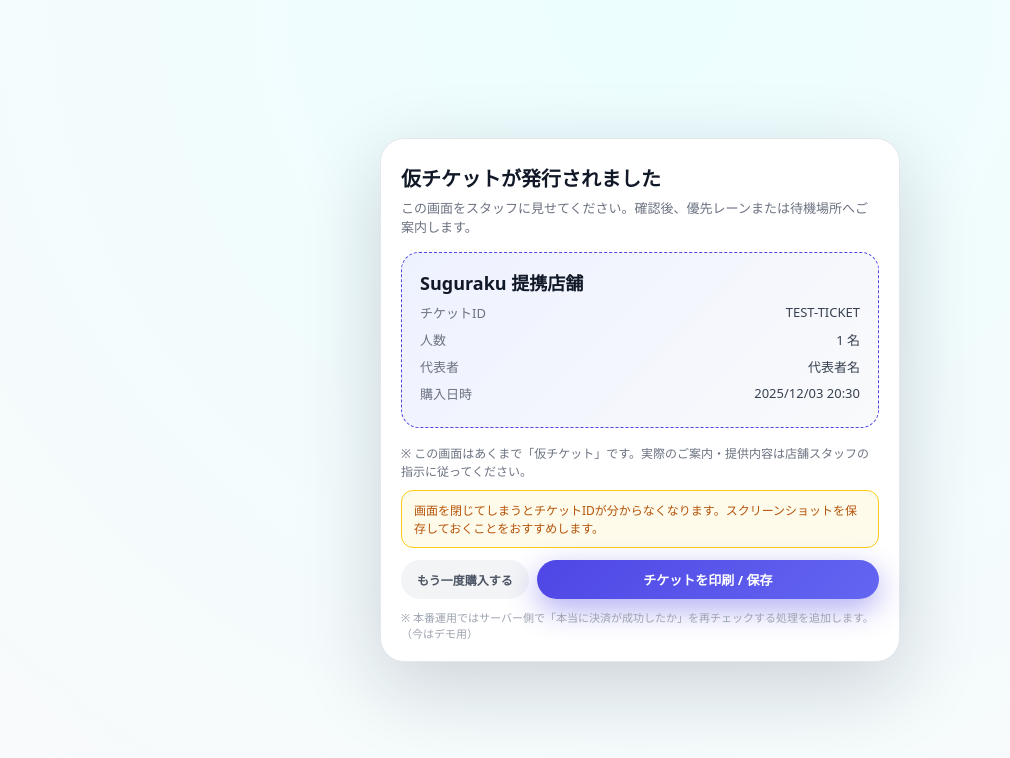
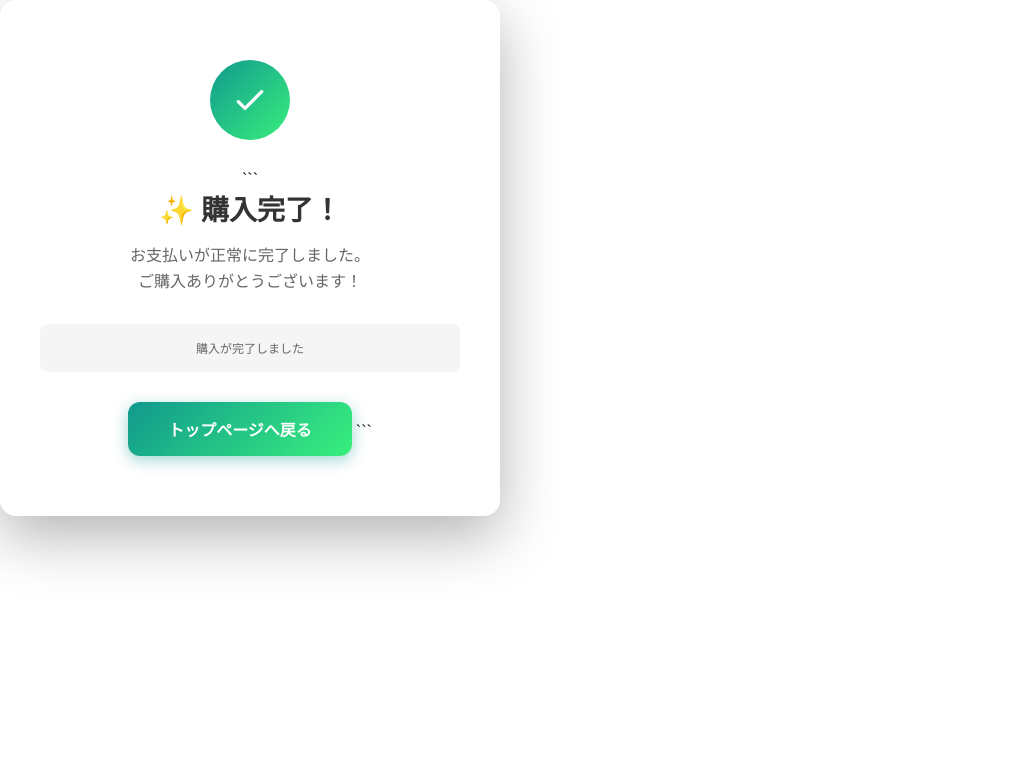
Before and after one commit to Tsfuture/suguraku-web, a website: page public/success.html in a window 1280 px wide. Shown: the whole page, without its empty margins (0-1010 px from the left). Drawn offline with Linux system fonts and the light colour scheme.

Commit message:
Update success.html

````diff
--- a/public/success.html
+++ b/public/success.html
@@ -1,209 +1,145 @@
 <!DOCTYPE html>
+
 <html lang="ja">
 <head>
-  <meta charset="UTF-8" />
-  <meta name="viewport" content="width=device-width, initial-scale=1.0" />
-  <title>Suguraku - 仮チケット</title>
+  <meta charset="UTF-8">
+  <meta name="viewport" content="width=device-width, initial-scale=1.0">
+  <title>購入完了 - Suguraku</title>
   <style>
     * {
-      box-sizing: border-box;
       margin: 0;
       padding: 0;
-      font-family: system-ui, -apple-system, BlinkMacSystemFont, "Segoe UI",
-        sans-serif;
+      box-sizing: border-box;
     }
 
+```
 body {
+  font-family: -apple-system, BlinkMacSystemFont, 'Segoe UI', Roboto, 'Helvetica Neue', Arial, sans-serif;
+  background: linear-gradient(135deg, #11998e 0%, #38ef7d 100%);
   min-height: 100vh;
   display: flex;
+  align-items: center;
   justify-content: center;
-      align-items: center;
-      background: radial-gradient(circle at top, #ecfeff, #f9fafb);
-      padding: 16px;
+  padding: 20px;
 }
 
-    .card {
+.container {
+  background: white;
+  border-radius: 16px;
+  box-shadow: 0 20px 60px rgba(0,0,0,0.3);
+  max-width: 500px;
   width: 100%;
-      max-width: 520px;
-      background: #ffffff;
-      border-radius: 24px;
-      padding: 24px 20px 20px;
-      box-shadow: 0 24px 80px rgba(15, 23, 42, 0.18);
-      border: 1px solid #e5e7eb;
+  padding: 60px 40px;
+  text-align: center;
 }
 
-    .title {
-      font-size: 20px;
-      font-weight: 700;
-      color: #111827;
-      margin-bottom: 6px;
+.success-icon {
+  width: 80px;
+  height: 80px;
+  background: linear-gradient(135deg, #11998e 0%, #38ef7d 100%);
+  border-radius: 50%;
+  display: flex;
+  align-items: center;
+  justify-content: center;
+  margin: 0 auto 30px;
+  animation: scaleIn 0.5s ease;
 }
 
-    .subtitle {
-      font-size: 13px;
-      color: #6b7280;
-      margin-bottom: 16px;
+@keyframes scaleIn {
+  from {
+    transform: scale(0);
+  }
+  to {
+    transform: scale(1);
+  }
 }
 
-    .ticket {
-      border-radius: 18px;
-      border: 1px dashed #4f46e5;
-      padding: 16px 18px;
-      background: linear-gradient(135deg, #eef2ff, #f9fafb);
-      margin-bottom: 16px;
+.success-icon svg {
+  width: 40px;
+  height: 40px;
+  color: white;
 }
 
-    .ticket-row {
-      display: flex;
-      justify-content: space-between;
-      margin-bottom: 8px;
-      font-size: 13px;
-      color: #374151;
+h1 {
+  font-size: 28px;
+  color: #333;
+  margin-bottom: 15px;
 }
 
-    .ticket-label {
-      color: #6b7280;
+p {
+  color: #666;
+  font-size: 16px;
+  line-height: 1.6;
+  margin-bottom: 30px;
 }
 
-    .ticket-main {
-      font-size: 18px;
-      font-weight: 700;
-      color: #111827;
-      margin-bottom: 8px;
+.session-id {
+  background: #f5f5f5;
+  padding: 15px;
+  border-radius: 8px;
+  font-family: monospace;
+  font-size: 12px;
+  color: #666;
+  margin-bottom: 30px;
+  word-break: break-all;
 }
 
-    .note {
-      font-size: 12px;
-      color: #6b7280;
-      margin-bottom: 10px;
+.button {
+  display: inline-block;
+  background: linear-gradient(135deg, #11998e 0%, #38ef7d 100%);
+  color: white;
+  text-decoration: none;
+  padding: 15px 40px;
+  border-radius: 12px;
+  font-weight: 600;
+  transition: all 0.3s ease;
+  box-shadow: 0 4px 15px rgba(17, 153, 142, 0.4);
 }
 
-    .warning {
-      font-size: 12px;
-      color: #b45309;
-      background: #fffbeb;
-      border-radius: 12px;
-      padding: 10px 12px;
-      border: 1px solid #facc15;
-      margin-bottom: 12px;
+.button:hover {
+  transform: translateY(-2px);
+  box-shadow: 0 6px 20px rgba(17, 153, 142, 0.6);
 }
+```
 
-    .actions {
-      display: flex;
-      justify-content: space-between;
-      gap: 8px;
-    }
-
-    .btn {
-      border: none;
-      border-radius: 999px;
-      padding: 10px 16px;
-      font-size: 13px;
-      font-weight: 600;
-      cursor: pointer;
-      display: inline-flex;
-      align-items: center;
-      justify-content: center;
-      gap: 6px;
-      transition: transform 0.12s ease, box-shadow 0.12s ease;
-    }
-
-    .btn-primary {
-      flex: 1;
-      background: linear-gradient(135deg, #4f46e5, #6366f1);
-      color: #ffffff;
-      box-shadow: 0 10px 30px rgba(79, 70, 229, 0.45);
-    }
-
-    .btn-primary:hover {
-      transform: translateY(-1px);
-      box-shadow: 0 14px 40px rgba(79, 70, 229, 0.6);
-    }
-
-    .btn-secondary {
-      font-size: 12px;
-      background: #f3f4f6;
-      color: #4b5563;
-    }
-
-    .small {
-      font-size: 11px;
-      color: #9ca3af;
-      margin-top: 10px;
-    }
   </style>
 </head>
 <body>
-  <main class="card">
-    <h1 class="title">仮チケットが発行されました</h1>
-    <p class="subtitle">
-      この画面をスタッフに見せてください。確認後、優先レーンまたは待機場所へご案内します。
+  <div class="container">
+    <div class="success-icon">
+      <svg fill="none" stroke="currentColor" viewBox="0 0 24 24">
+        <path stroke-linecap="round" stroke-linejoin="round" stroke-width="2" d="M5 13l4 4L19 7"/>
+      </svg>
+    </div>
+
+```
+<h1>✨ 購入完了！</h1>
+<p>
+  お支払いが正常に完了しました。<br>
+  ご購入ありがとうございます！
 </p>
 
-    <section class="ticket">
-      <div class="ticket-main" id="facilityName">Suguraku 提携店舗</div>
-
-      <div class="ticket-row">
-        <span class="ticket-label">チケットID</span>
-        <span id="ticketId">読み込み中...</span>
-      </div>
-      <div class="ticket-row">
-        <span class="ticket-label">人数</span>
-        <span id="people">-</span>
-      </div>
-      <div class="ticket-row">
-        <span class="ticket-label">代表者</span>
-        <span id="customerName">-</span>
-      </div>
-      <div class="ticket-row">
-        <span class="ticket-label">購入日時</span>
-        <span id="purchasedAt">-</span>
-      </div>
-    </section>
-
-    <p class="note">
-      ※ この画面はあくまで「仮チケット」です。実際のご案内・提供内容は店舗スタッフの指示に従ってください。
-    </p>
-
-    <p class="warning">
-      画面を閉じてしまうとチケットIDが分からなくなります。スクリーンショットを保存しておくことをおすすめします。
-    </p>
-
-    <div class="actions">
-      <button class="btn-secondary btn" onclick="window.location.href='buy.html'">
-        もう一度購入する
-      </button>
-      <button class="btn-primary btn" onclick="window.print()">
-        チケットを印刷 / 保存
-      </button>
+<div class="session-id" id="session-info">
+  セッション情報を読み込み中...
 </div>
 
-    <p class="small">
-      ※ 本番運用ではサーバー側で「本当に決済が成功したか」を再チェックする処理を追加します。（今はデモ用）
-    </p>
-  </main>
+<a href="/" class="button">トップページへ戻る</a>
+```
+
+  </div>
 
   <script>
-    const params = new URLSearchParams(window.location.search);
-    const sessionId = params.get('session_id') || '';
-    const people = params.get('people') || '1';
-    const name = params.get('name') || '代表者名';
+    // URL パラメータからセッションIDを取得
+    const urlParams = new URLSearchParams(window.location.search);
+    const sessionId = urlParams.get('session_id');
 
-    const shortId = sessionId ? sessionId.slice(-8) : 'TEST-TICKET';
+    const sessionInfo = document.getElementById('session-info');
+    if (sessionId) {
+      sessionInfo.textContent = `セッションID: ${sessionId}`;
+    } else {
+      sessionInfo.textContent = '購入が完了しました';
+    }
+  </script>
 
-    document.getElementById('ticketId').textContent = shortId;
-    document.getElementById('people').textContent = `${people} 名`;
-    document.getElementById('customerName').textContent = name;
-
-    const now = new Date();
-    const formatted = now.toLocaleString('ja-JP', {
-      year: 'numeric',
-      month: '2-digit',
-      day: '2-digit',
-      hour: '2-digit',
-      minute: '2-digit',
-    });
-    document.getElementById('purchasedAt').textContent = formatted;
-  </script>
 </body>
 </html>
````
Lines whose indentation alone changed are shown as unchanged.
